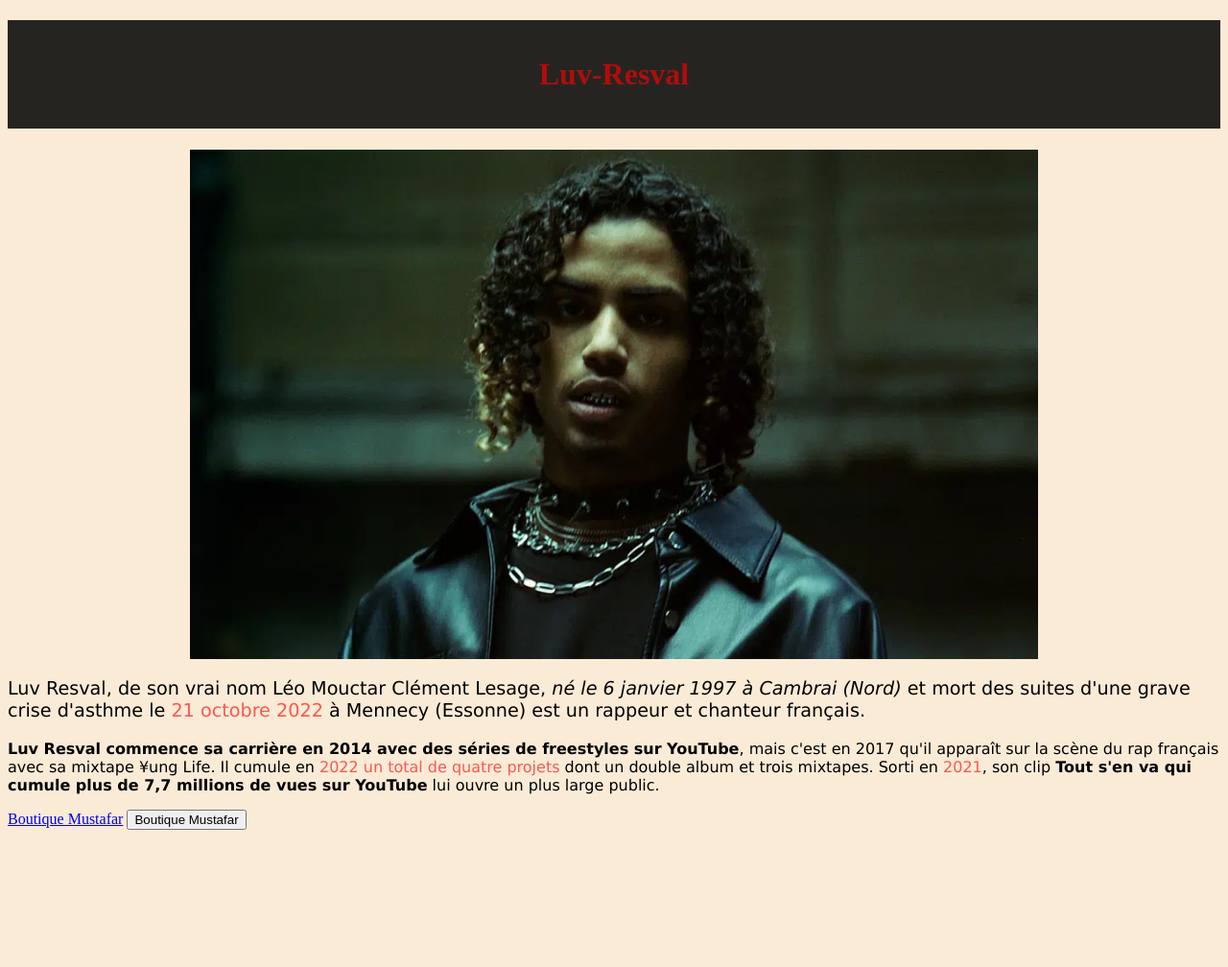
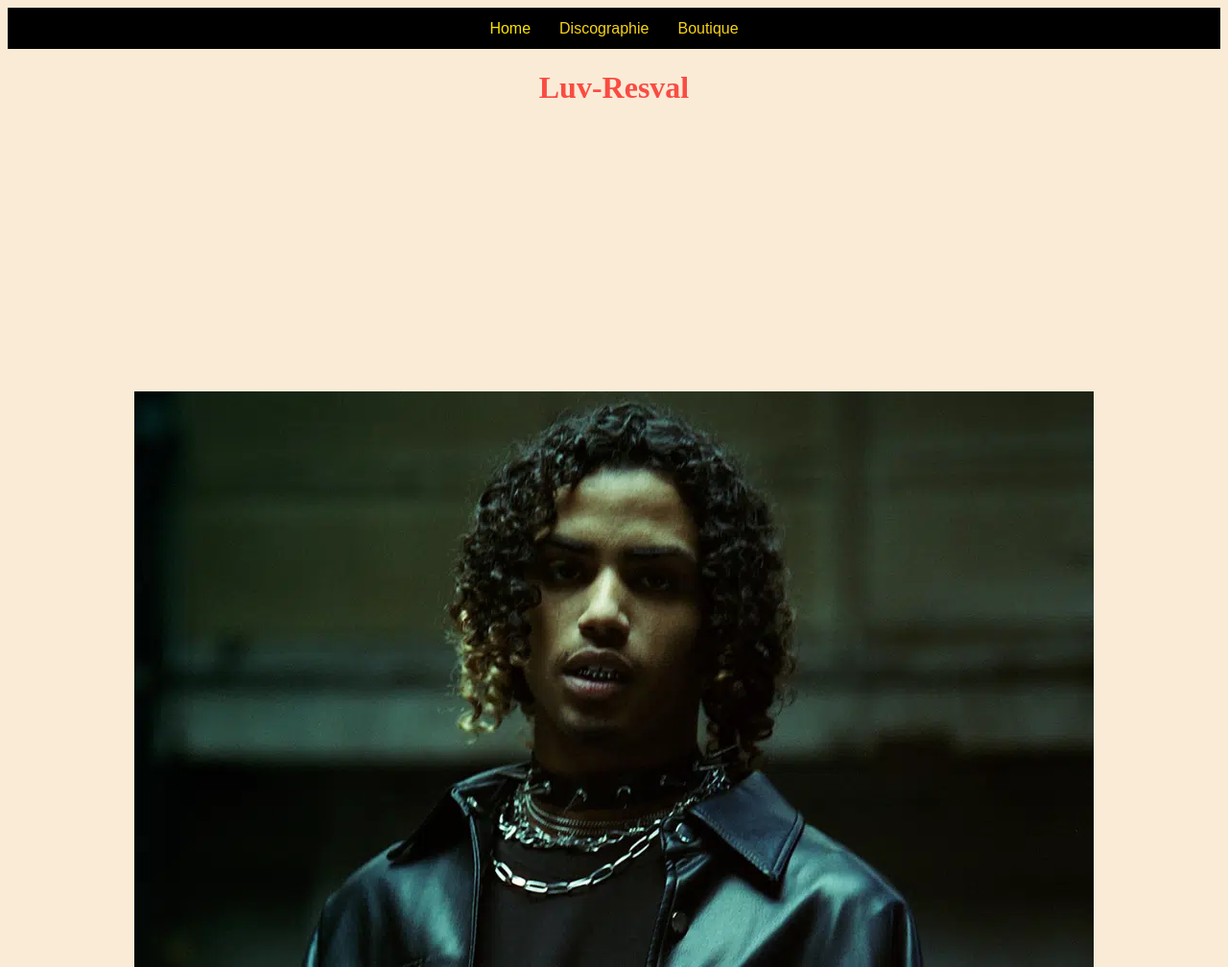
Before and after one commit to Augustinwmn/Mon-premier-site-web, a plain HTML site: page Premier site web/index.html in a window 1280 px wide. Shown: the top 1008 px of the page at 96% size. Before the commit the page ends 873 px from the top, so only its background shows below. Drawn offline with Linux system fonts and the light colour scheme.

Commit message:
Add files via upload

```diff
--- a/Premier site web/CSS/style.css
+++ b/Premier site web/CSS/style.css
@@ -1,22 +1,81 @@
 body{
     background-color:antiquewhite;
 }
-h1{
-    background-color: rgba(0, 0, 0, 0.849);
-    color: rgba(255, 0, 0, 0.637);
-    text-align: center;
-    padding: 3%;
-    /* font-family: ; */
-    /* Inserer un police télécharger */
+
+header{
+    height: 50vh; /*vh = "viewport height" ou pourcentage de hauteur de la fenêtre */
+}
+nav{
+    background-color: rgba(0, 0, 0);
+    display: flex;
+    justify-content: center;
+
+
+    /*
+    border-width: 3px;
+    border-style: solid
+    border-color: black;*/
+    /* Version raccourci */
+    /* border:3px solid black; */
+
+    padding: 1%;
 
 }
+
+ul{
+    list-style-type: none;
+    margin: 0;
+    padding: 0;
+
+
+    display: flex;
+    gap: 30px;
+
+
+}
+
+nav a{
+    color: #f6d317;
+    text-decoration: none;
+    font-family: sans-serif;
+}
+
+nav a:hover{
+    color: #f94c43;
+    font-size: large;
+}
+
+@font-face{
+    font-family: Bavicka;
+    src:url(Bavicka.otf);
+    src: url(Bavicka.ttf);
+    src: url(Bavicka.woff);
+}
+
+
+h1{
+    color:#f94c43;
+    text-align: center;
+    justify-content: center;
+    /* padding: 3%;
+    margin: 1%; */
+    font-family: "Nunito Sans";
+
+}
+
 img{
-    width: 70%;
+    /* width: 15%;
+    justify-content: flex-start;
+    float: left;
+    padding-left: 30px; */
+    /* padding-top: 10px; */
+    /* padding-bottom: 10px; */
     display: block;
     margin: auto;
 
 }
 p{
+    /* padding-top: 10px; */
     font-family: Verdana, Geneva, Tahoma, sans-serif;
 
 }
@@ -26,9 +85,13 @@ button{
 
 }
 
+
 #bonjou{
     font-size: larger;
 
+}
+.page_actuel{
+    color: #fce300;
 }
 .date{
     color: rgba(255, 0, 0, 0.637);
--- a/Premier site web/index.html
+++ b/Premier site web/index.html
@@ -5,18 +5,31 @@
     <meta name="viewport" content="width=device-width, initial-scale=1.0">
     <link rel="stylesheet" href="./CSS/style.css">
     <link rel="shortcut icon" href="./img/Mustafar.jpg" type="image mustafar">
-    <title>Premier site web</title>
+
+    <title>Mustafar - Luv-Resval</title>
 </head>
 <body>
+    <!--------------------- Menu Nav ----------------------->
+    <header>
+        <nav>
+            <ul>
+                <li><a class="page_actuel" href="index.html">Home</a></li>
+                <li><a href="album.html">Discographie</a></li>
+                <li><a href="boutique.html">Boutique</a></li>
+            </ul>
+        </nav>
+        <h1>Luv-Resval</h1>
+    </header>
+    <!-- ------------------------------------------------ -->
 
-    <h1>Luv-Resval</h1>
 
     <img src="./img/Luv-Resval.png.webp" alt="Photo de Luv Resval">
 
+<div>
     <p id="bonjou">Luv Resval, de son vrai nom Léo Mouctar Clément Lesage, <em>né le 6 janvier 1997 à Cambrai (Nord)</em> et mort des suites d'une grave crise d'asthme le <span class="date">21 octobre 2022</span> à Mennecy (Essonne) est un rappeur et chanteur français.</p>
 
     <p><strong>Luv Resval commence sa carrière en 2014 avec des séries de freestyles sur YouTube</strong>, mais c'est en 2017 qu'il apparaît sur la scène du rap français avec sa mixtape ¥ung Life. Il cumule en <span class="date">2022 un total de quatre projets</span> dont un double album et trois mixtapes. Sorti en <span class="date">2021</span>, son clip <b>Tout s'en va qui cumule plus de 7,7 millions de vues sur YouTube</b> lui ouvre un plus large public.</p>
-
+</div>
     <a href="https://luvresval-officiel.com/" target="_blank" noopener>Boutique Mustafar</a>
     <input type="button" value="Boutique Mustafar">
     <!-- <button >Boutique Mustafar</button> -->
```
Also changed, not shown: Premier site web/album.html (added, +12 -0 lines), Premier site web/boutique.html (added, +12 -0 lines).
